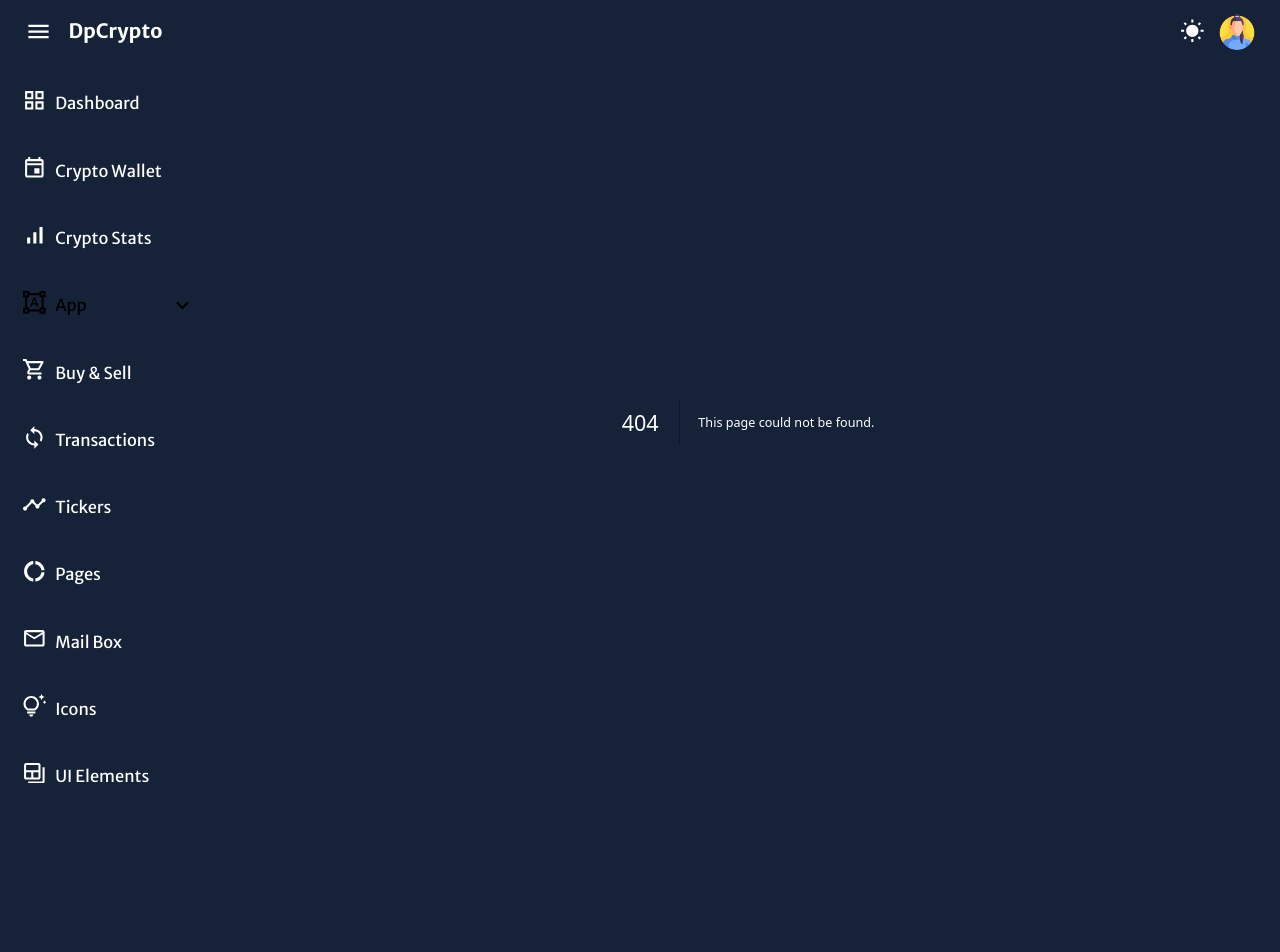
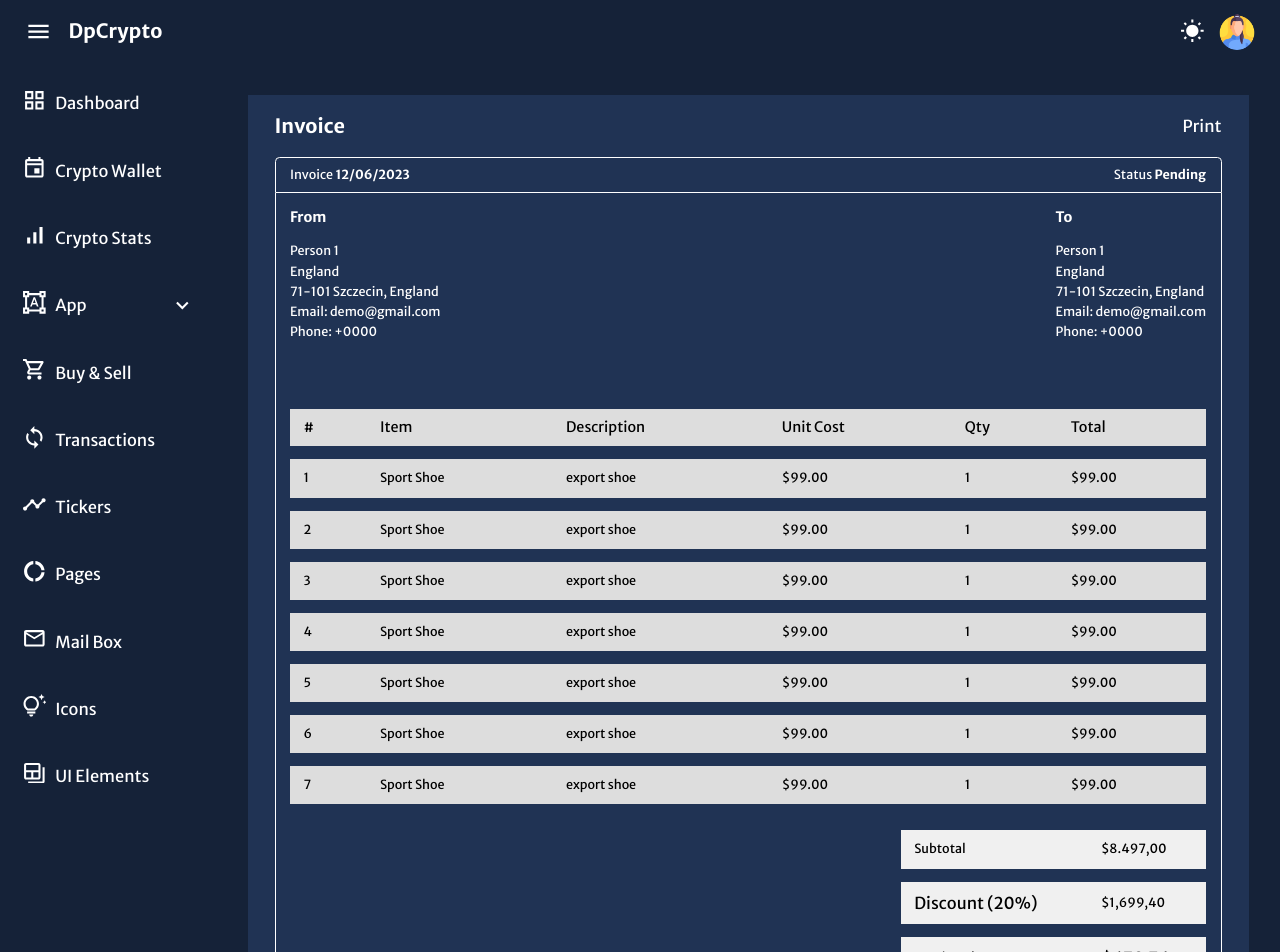
Before and after one commit to Shukura2/dp-crypto, a Next.js app: page /invoice in a window 1280 px wide. Before the commit this address had no page. Shown: the top 952 px of the page. Before the commit the page ends 800 px from the top, so only its background shows below. Built offline with nearby package versions, Linux system fonts and the light colour scheme.

Commit message:
Design invoice

```diff
--- a/app/crypto-stats/table.tsx
+++ b/app/crypto-stats/table.tsx
@@ -1,8 +1,8 @@
-type AbcProps = {
+type TableProps = {
   [key: string]: string | number;
 };
 
-const Table = ({ title, price, view }: AbcProps) => {
+const Table = ({ title, price, view }: TableProps) => {
   return (
     <tbody>
       <tr
--- a/app/globals.css
+++ b/app/globals.css
@@ -33,3 +33,6 @@ ul {
 img {
   width: 100%;
 }
+td, th {
+  text-align: left;
+}
--- /dev/null
+++ b/app/invoice/Address.tsx
@@ -0,0 +1,25 @@
+import Box from "@mui/material/Box";
+import Typography from "@mui/material/Typography";
+
+interface AddressProps {
+  title: string;
+}
+
+const Address = ({ title }: AddressProps) => {
+  return (
+    <Box sx={{ marginBottom: "20px" }}>
+      <Typography variant="h5" sx={{ fontWeight: 700, marginBottom: "16px" }}>
+        {title}
+      </Typography>
+      <Box>
+        <Typography variant="h6">Person 1</Typography>
+        <Typography variant="h6">England</Typography>
+        <Typography variant="h6">71-101 Szczecin, England</Typography>
+        <Typography variant="h6">Email: demo@gmail.com</Typography>
+        <Typography variant="h6">Phone: +0000</Typography>
+      </Box>
+    </Box>
+  );
+};
+
+export default Address;
--- /dev/null
+++ b/app/invoice/page.tsx
@@ -0,0 +1,226 @@
+"use client";
+import Box from "@mui/material/Box";
+import Typography from "@mui/material/Typography";
+import { useTheme } from "@mui/material";
+import Grid from "@mui/material/Grid";
+import Address from "./Address";
+import { invoiceData } from "@/components/StaticData/invoiceData";
+import style from "./style";
+
+const Invoice = (): JSX.Element => {
+  const theme = useTheme();
+  return (
+    <Box sx={style.wrapper}>
+      <Box
+        sx={{ background: theme.palette.primary.main, padding: "22px 30px" }}
+      >
+        <Box sx={style.invoiceWrap}>
+          <Typography variant="h3">Invoice</Typography>
+          <Typography>Print</Typography>
+        </Box>
+
+        <Box
+          sx={{
+            border: `1px solid ${theme.palette.primary.dark}`,
+            display: "flex",
+            justifyContent: "space-between",
+            padding: "8px 16px",
+            borderTopLeftRadius: "5px",
+            borderTopRightRadius: "5px",
+          }}
+        >
+          <Typography variant="h6">
+            Invoice <strong>12/06/2023</strong>
+          </Typography>
+          <Typography variant="h6">
+            Status <strong>Pending</strong>
+          </Typography>
+        </Box>
+
+        <Box
+          sx={{
+            borderRight: `1px solid ${theme.palette.primary.dark}`,
+            borderLeft: `1px solid ${theme.palette.primary.dark}`,
+            borderBottom: `1px solid ${theme.palette.primary.dark}`,
+            padding: "16px",
+          }}
+        >
+          <Box
+            sx={{ display: { md: "flex", justifyContent: "space-between" } }}
+          >
+            <Address title="From" />
+            <Address title="To" />
+          </Box>
+
+          <Box sx={{ marginTop: "40px" }}>
+            <div style={{ overflowX: "auto" }}>
+              <table
+                style={{
+                  width: "100%",
+                  borderCollapse: "separate",
+                  borderSpacing: "0 15px",
+                }}
+              >
+                <thead>
+                  <tr style={{ background: "#dddddd", color: "#000" }}>
+                    <th>
+                      <Typography variant="h5" sx={style.text}>
+                        #
+                      </Typography>
+                    </th>
+                    <th>
+                      <Typography variant="h5" sx={style.text}>
+                        Item
+                      </Typography>
+                    </th>
+                    <th>
+                      <Typography variant="h5" sx={style.text}>
+                        Description
+                      </Typography>
+                    </th>
+                    <th>
+                      <Typography variant="h5" sx={style.text}>
+                        Unit Cost
+                      </Typography>
+                    </th>
+                    <th>
+                      <Typography variant="h5" sx={style.text}>
+                        Qty
+                      </Typography>
+                    </th>
+                    <th>
+                      <Typography variant="h5" sx={style.text}>
+                        Total
+                      </Typography>
+                    </th>
+                  </tr>
+                </thead>
+
+                <tbody>
+                  {invoiceData.map((item, index) => (
+                    <tr
+                      style={{ background: "#dddddd", color: "#000" }}
+                      key={index}
+                    >
+                      <td>
+                        <Typography variant="h6" sx={style.text}>
+                          {item.id}
+                        </Typography>
+                      </td>
+                      <td>
+                        <Typography variant="h6" sx={style.text}>
+                          {item.item}
+                        </Typography>
+                      </td>
+                      <td>
+                        <Typography variant="h6" sx={style.text}>
+                          {item.desc}
+                        </Typography>
+                      </td>
+                      <td>
+                        <Typography variant="h6" sx={style.text}>
+                          {item.unit}
+                        </Typography>
+                      </td>
+                      <td>
+                        <Typography variant="h6" sx={style.text}>
+                          {item.qty}
+                        </Typography>
+                      </td>
+                      <td>
+                        <Typography variant="h6" sx={style.text}>
+                          {item.total}
+                        </Typography>
+                      </td>
+                    </tr>
+                  ))}
+                </tbody>
+              </table>
+            </div>
+          </Box>
+
+          <Grid container sx={{ justifyContent: "flex-end" }}>
+            <Grid item xs={12} md={4}>
+              <table
+                style={{
+                  borderCollapse: "separate",
+                  borderSpacing: " 0 15px",
+                  width: "100%",
+                }}
+              >
+                <tbody>
+                  <tr
+                    style={{
+                      background: "#F0F0F0",
+                      color: "#000",
+                    }}
+                  >
+                    <td>
+                      <Typography variant="h6" sx={style.text}>
+                        Subtotal
+                      </Typography>
+                    </td>
+                    <td>
+                      <Typography variant="h6" sx={style.text}>
+                        $8.497,00
+                      </Typography>
+                    </td>
+                  </tr>
+                  <tr
+                    style={{
+                      background: "#F0F0F0",
+                      color: "#000",
+                    }}
+                  >
+                    <td>
+                      <Typography sx={style.text}>Discount (20%)</Typography>
+                    </td>
+                    <td>
+                      <Typography variant="h6" sx={style.text}>
+                        $1,699,40
+                      </Typography>
+                    </td>
+                  </tr>
+                  <tr
+                    style={{
+                      background: "#F0F0F0",
+                      color: "#000",
+                    }}
+                  >
+                    <td>
+                      <Typography variant="h6" sx={style.text}>
+                        VAT (10%)
+                      </Typography>
+                    </td>
+                    <td>
+                      <Typography sx={style.text}> $679,76</Typography>
+                    </td>
+                  </tr>
+                  <tr
+                    style={{
+                      background: "#F0F0F0",
+                      color: "#000",
+                    }}
+                  >
+                    <td>
+                      <Typography variant="h6" sx={style.text}>
+                        Total
+                      </Typography>
+                    </td>
+                    <td>
+                      <Typography variant="h6" sx={style.text}>
+                        $7.477,36
+                      </Typography>
+                    </td>
+                  </tr>
+                </tbody>
+              </table>
+            </Grid>
+          </Grid>
+        </Box>
+      </Box>
+    </Box>
+  );
+};
+
+export default Invoice;
--- /dev/null
+++ b/app/invoice/style.ts
@@ -0,0 +1,22 @@
+const style = {
+  wrapper: {
+    padding: {
+      xs: "20px",
+      md: "35px",
+      maxWidth: "1440px",
+      margin: "0 auto",
+    },
+  },
+  invoiceWrap: {
+    display: "flex",
+    justifyContent: "space-between",
+    alignItems: "center",
+    marginBottom: "20px",
+  },
+  text: {
+    padding: "10px 15px",
+  },
+
+};
+
+export default style;
--- /dev/null
+++ b/components/StaticData/invoiceData.ts
@@ -0,0 +1,58 @@
+export const invoiceData = [
+  {
+    id: 1,
+    item: "Sport Shoe",
+    desc: "export shoe",
+    unit: "$99.00",
+    qty: 1,
+    total: "$99.00",
+  },
+  {
+    id: 2,
+    item: "Sport Shoe",
+    desc: "export shoe",
+    unit: "$99.00",
+    qty: 1,
+    total: "$99.00",
+  },
+  {
+    id: 3,
+    item: "Sport Shoe",
+    desc: "export shoe",
+    unit: "$99.00",
+    qty: 1,
+    total: "$99.00",
+  },
+  {
+    id: 4,
+    item: "Sport Shoe",
+    desc: "export shoe",
+    unit: "$99.00",
+    qty: 1,
+    total: "$99.00",
+  },
+  {
+    id: 5,
+    item: "Sport Shoe",
+    desc: "export shoe",
+    unit: "$99.00",
+    qty: 1,
+    total: "$99.00",
+  },
+  {
+    id: 6,
+    item: "Sport Shoe",
+    desc: "export shoe",
+    unit: "$99.00",
+    qty: 1,
+    total: "$99.00",
+  },
+  {
+    id: 7,
+    item: "Sport Shoe",
+    desc: "export shoe",
+    unit: "$99.00",
+    qty: 1,
+    total: "$99.00",
+  },
+];
```
Also changed, not shown: app/calendar/page.tsx (added, +7 -0 lines).
